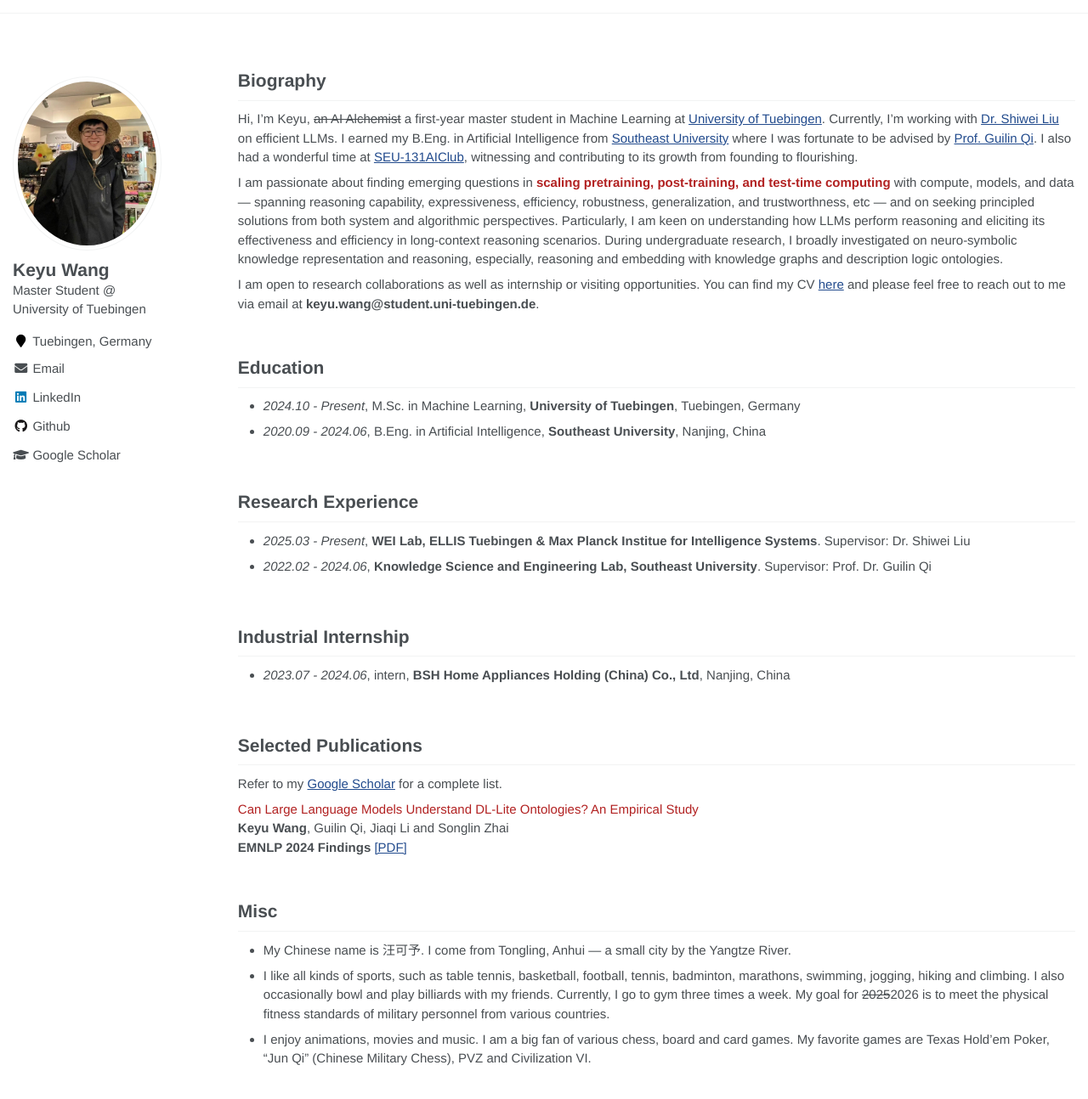
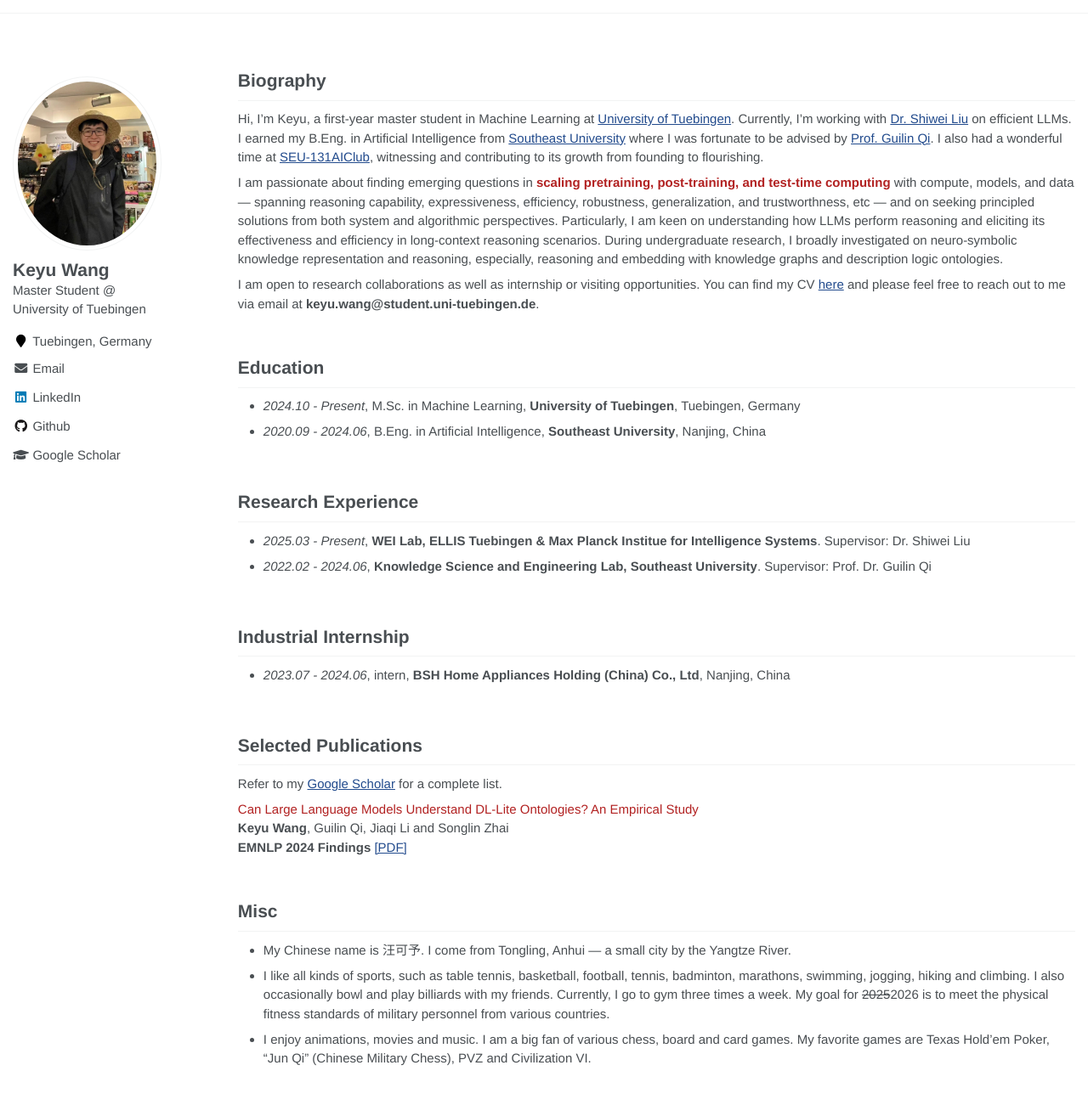
Before and after one commit to keyu-wang-2002/keyu-wang-2002.github.io, a Jekyll site: the page built from _pages/about.md, in a window 1280 px wide and 1348 px high. Shown: the top 1294 px of the window at 85% size. Built offline with Jekyll 4.4.1, drawn with Linux system fonts in a browser that asks for light colours.

Commit message:
Update about.md

```diff
--- a/_pages/about.md
+++ b/_pages/about.md
@@ -15,7 +15,7 @@ redirect_from:
 
 # Biography
 
-Hi, I'm Keyu, ~~an AI Alchemist~~ a first-year master student in Machine Learning at [University of Tuebingen]([[https://uni-tuebingen.de/en/]]). Currently, I’m working with [Dr. Shiwei Liu](https://shiweiliuiiiiiii.github.io) on efficient LLMs. I earned my B.Eng. in Artificial Intelligence from [Southeast University](https://www.seu.edu.cn/) where I was fortunate to be advised by [Prof. Guilin Qi](https://scholar.google.com/citations?user=1gw3LJQAAAAJ&hl=zh-CN). I also  had a wonderful time at [SEU-131AIClub](https://github.com/131AIClub), witnessing and contributing to its growth from founding to flourishing.
+Hi, I'm Keyu, a first-year master student in Machine Learning at [University of Tuebingen]([[https://uni-tuebingen.de/en/]]). Currently, I’m working with [Dr. Shiwei Liu](https://shiweiliuiiiiiii.github.io) on efficient LLMs. I earned my B.Eng. in Artificial Intelligence from [Southeast University](https://www.seu.edu.cn/) where I was fortunate to be advised by [Prof. Guilin Qi](https://scholar.google.com/citations?user=1gw3LJQAAAAJ&hl=zh-CN). I also  had a wonderful time at [SEU-131AIClub](https://github.com/131AIClub), witnessing and contributing to its growth from founding to flourishing.
 
 I am passionate about finding emerging questions in <font color='FireBrick'><strong>scaling pretraining, post-training, and test-time computing</strong></font> with compute, models, and data — spanning reasoning capability, expressiveness, efficiency, robustness, generalization, and trustworthness, etc — and on seeking principled solutions from both system and algorithmic perspectives. Particularly, I am keen on understanding how LLMs perform reasoning and eliciting its effectiveness and efficiency in long-context reasoning scenarios. During undergraduate research, I broadly investigated on  neuro-symbolic knowledge representation and reasoning, especially, reasoning and embedding with knowledge graphs and description logic ontologies.
 
```
